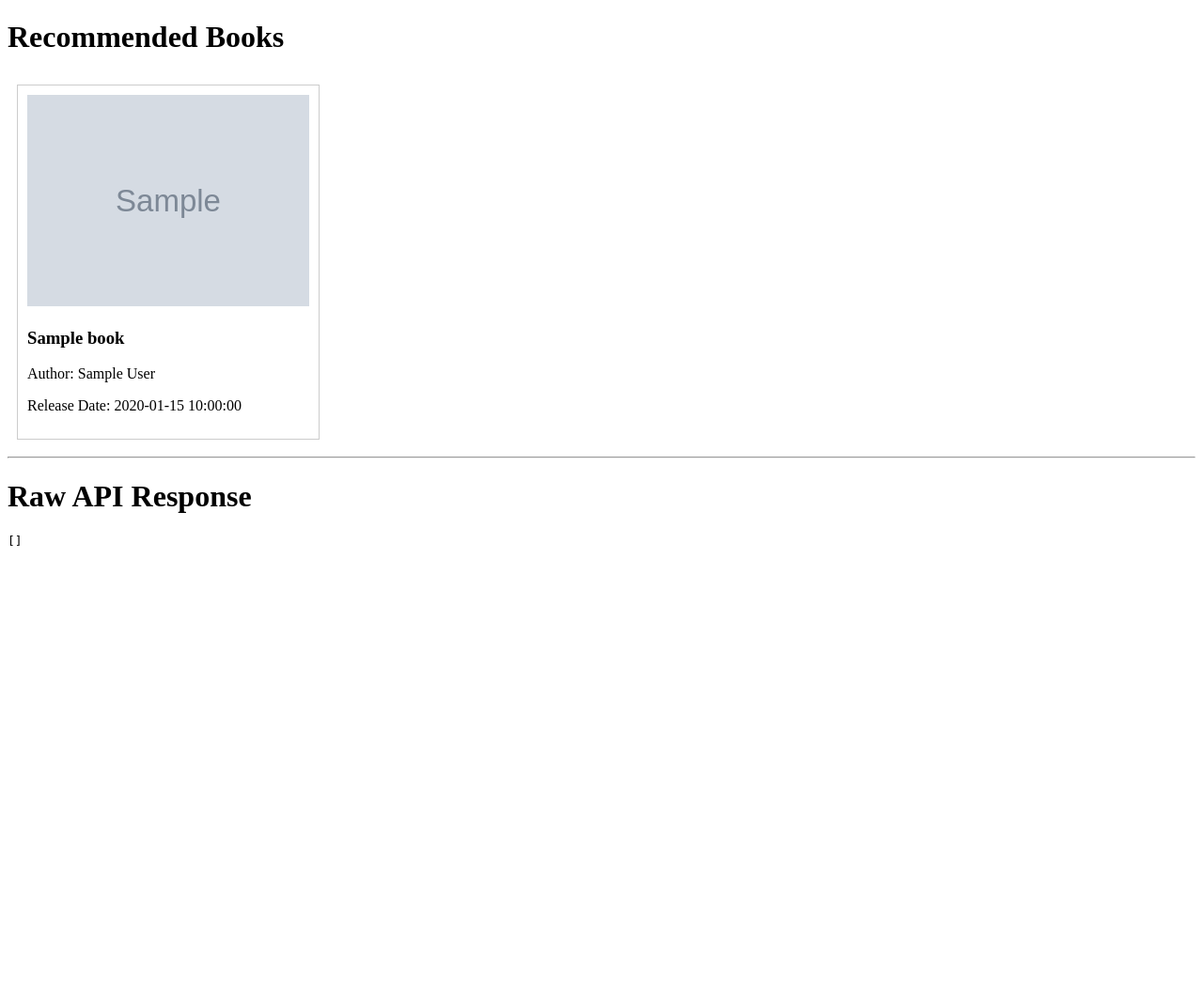
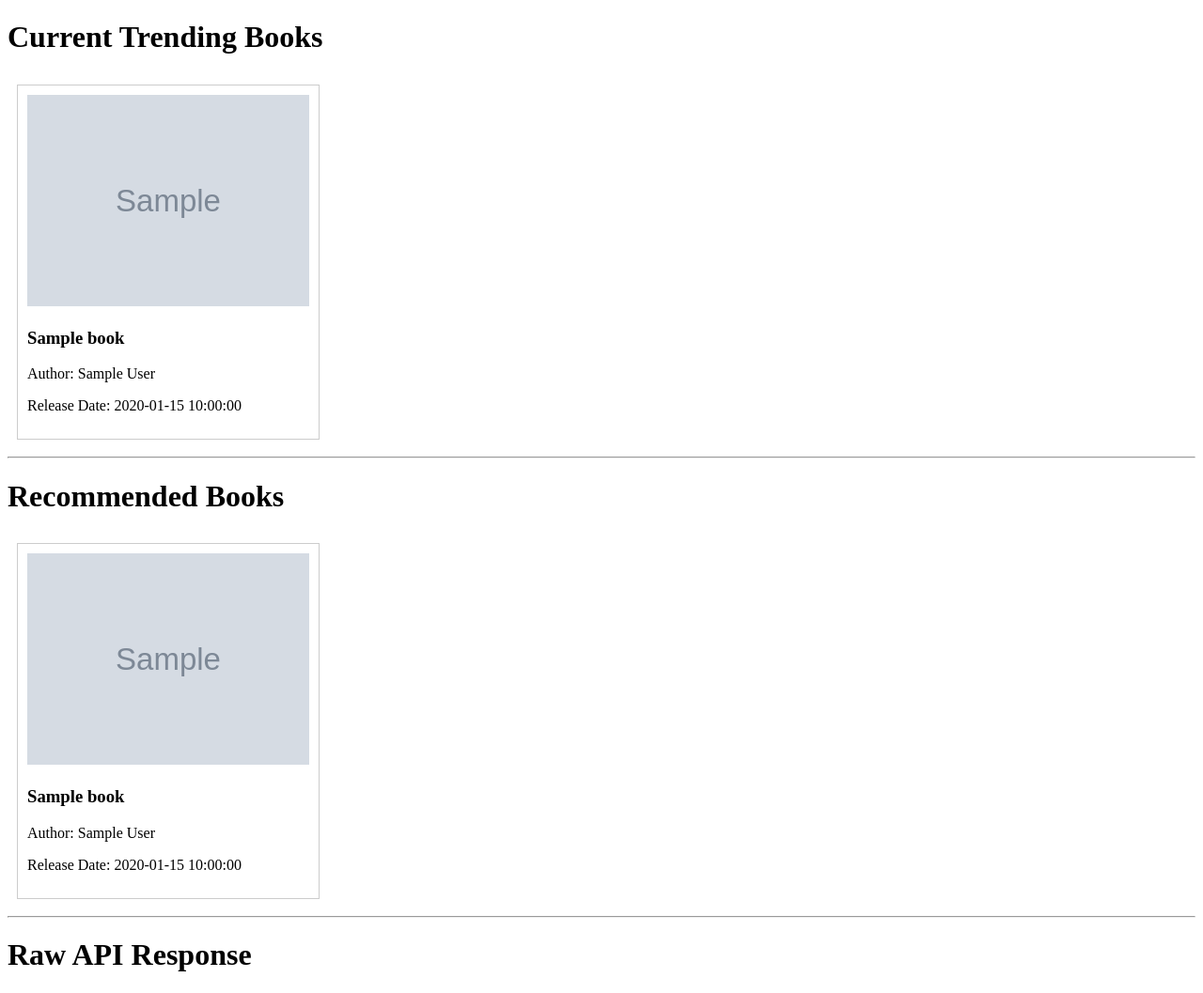
Before and after one commit to fury-05/BookRecomendApp, a Flask app: template templates/recommendation.html in a window 1280 px wide. Shown: the top 1057 px of the page at 94% size. Before the commit the page ends 581 px from the top, so only its background shows below. Run offline with Flask 3, Linux system fonts and the light colour scheme; the template is opened without the code that fills it: most values are stand-ins (such as "Sample title", 1, 10 or a date in 2020); grey boxes marked "Sample" are stand-in pictures.

Commit message:
Added Function to Show Trending  Books For That Day

```diff
--- a/main.py
+++ b/main.py
@@ -6,16 +6,54 @@ from sklearn.feature_extraction.text import TfidfVectorizer
 
 app = Flask(__name__)
 
+# Retrieve the API key from Replit Secrets for Google Books API
+API_KEY = os.environ.get("REPLIT_SECRET_google_api_key")
+
+# Retrieve the API key from Replit Secrets for The New York Times Best Sellers API
+NYT_API_KEY = os.environ.get("nyt_api_key")
+
 # Define the Google Books API URL
 API_URL = "https://www.googleapis.com/books/v1/volumes"
-
-# Retrieve the API key from Replit Secrets
-API_KEY = os.environ.get("REPLIT_SECRET_google_api_key")
 
 # Define options for category, genre, and mood
 categories = ["Fiction", "Nonfiction", "Science Fiction", "Mystery", "Fantasy"]
 genres = ["Adventure", "Romance", "Thriller", "Science", "History"]
 moods = ["Happy", "Sad", "Exciting", "Mysterious", "Inspiring"]
+
+# Function to fetch and process trending book data from The New York Times Best Sellers API
+def fetch_trending_books():
+    try:
+        url = f"https://api.nytimes.com/svc/books/v3/lists/current/hardcover-fiction.json?api-key={NYT_API_KEY}"
+
+        trending_response = requests.get(url)
+        trending_response.raise_for_status()
+
+        trending_data = trending_response.json()
+
+        trending_books = []
+
+        heading = "Top Trending Books from The New York Times for Today"
+        for i, book in enumerate(trending_data.get("results", {}).get("books", [])):
+            title = book.get("title", "Unknown Title")
+            authors = ", ".join(book.get("author", ["Unknown Author"])).replace(",", "")
+            release_date = book.get("first_publish_date", "Unknown Date")
+            book_cover = book.get("book_image", "No Cover")
+
+            trending_books.append({
+                "title": title,
+                "authors": authors,
+                "release_date": release_date,
+                "book_cover": book_cover,
+            })
+
+            if i == 9:  # Limit to the top 10 trending books
+                break
+
+        return heading, trending_books
+    except Exception as e:
+        # Print the exception for debugging
+        print(f"Error fetching trending books: {e}")
+        return "", []  # Return an empty list and an empty heading in case of an error
 
 # Function to process book data and generate recommendations
 def process_books(data, category, genre, mood):
@@ -25,7 +63,7 @@ def process_books(data, category, genre, mood):
     for item in data.get("items", []):
         volume_info = item.get("volumeInfo")
         title = volume_info.get("title", "Unknown Title")
-        authors = ", ".join(volume_info.get("authors", ["Unknown Author"]))
+        authors = ", ".join(volume_info.get("authors", ["Unknown Author"])).replace(",", "")
         release_date = volume_info.get("publishedDate", "Unknown Date")
         book_cover = volume_info.get("imageLinks", {}).get("thumbnail", "No Cover")
         description = volume_info.get("description", "")
@@ -57,6 +95,8 @@ def process_books(data, category, genre, mood):
 
 @app.route("/", methods=["GET", "POST"])
 def index():
+    heading, trending_books = fetch_trending_books()  # Fetch top 10 trending books from The New York Times
+
     if request.method == "POST":
         category = request.form.get("category")
         genre = request.form.get("genre")
@@ -71,9 +111,9 @@ def index():
 
         enhanced_recommendations = process_books(data, category, genre, mood)
 
-        return render_template("recommendation.html", enhanced_recommendations=enhanced_recommendations, raw_response=data)
+        return render_template("recommendation.html", enhanced_recommendations=enhanced_recommendations, raw_response=data, trending_books=trending_books, heading=heading)
 
-    return render_template("index.html", categories=categories, genres=genres, moods=moods)
+    return render_template("index.html", categories=categories, genres=genres, moods=moods, trending_books=trending_books, heading=heading)
 
 if __name__ == "__main__":
     app.run(host="0.0.0.0")
--- a/templates/recommendation.html
+++ b/templates/recommendation.html
@@ -16,11 +16,25 @@
     </style>
 </head>
 <body>
+    <h1>Current Trending Books</h1>
+    <div>
+        {% for book in trending_books %}
+            <div class="book-card">
+                <img src="{{ book.book_cover }}" alt="{{ book.title }} Cover" class="book-cover">
+                <h3>{{ book.title }}</h3>
+                <p>Author: {{ book.authors }}</p>
+                <p>Release Date: {{ book.release_date }}</p>
+            </div>
+        {% endfor %}
+    </div>
+
+    <hr>
+
     <h1>Recommended Books</h1>
     <div>
         {% for book in enhanced_recommendations %}
             <div class="book-card">
-                <img src="{{ book.book_cover }}" alt="{{ book.title }} Cover" class="book-cover">
+                <img src="{{ book.book_cover }}" alt "{{ book.title }} Cover" class="book-cover">
                 <h3>{{ book.title }}</h3>
                 <p>Author: {{ book.authors }}</p>
                 <p>Release Date: {{ book.release_date }}</p>
```
